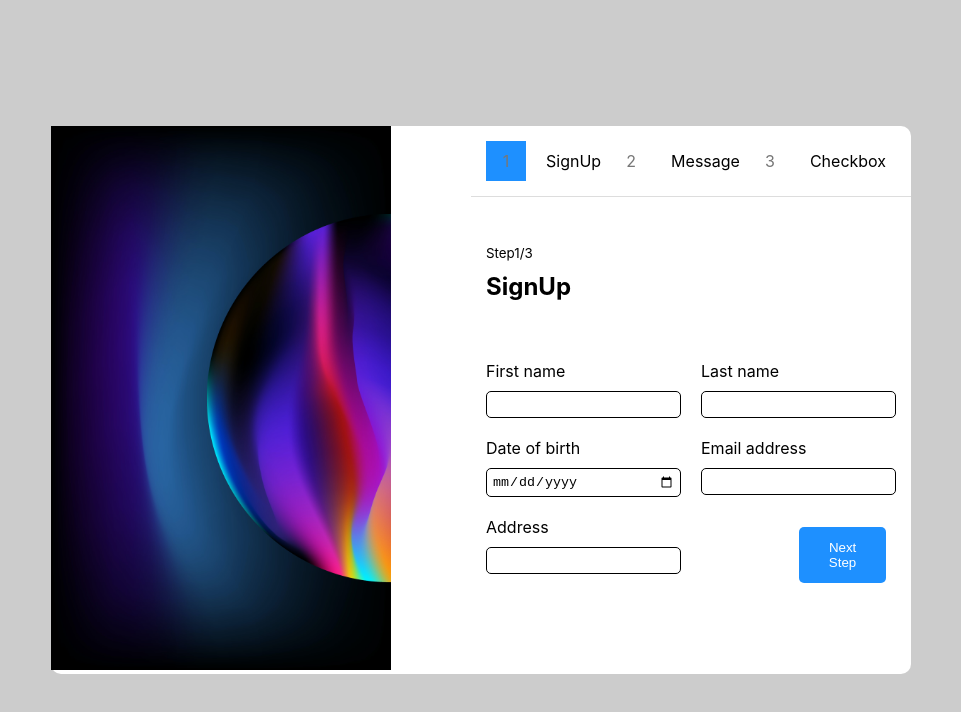
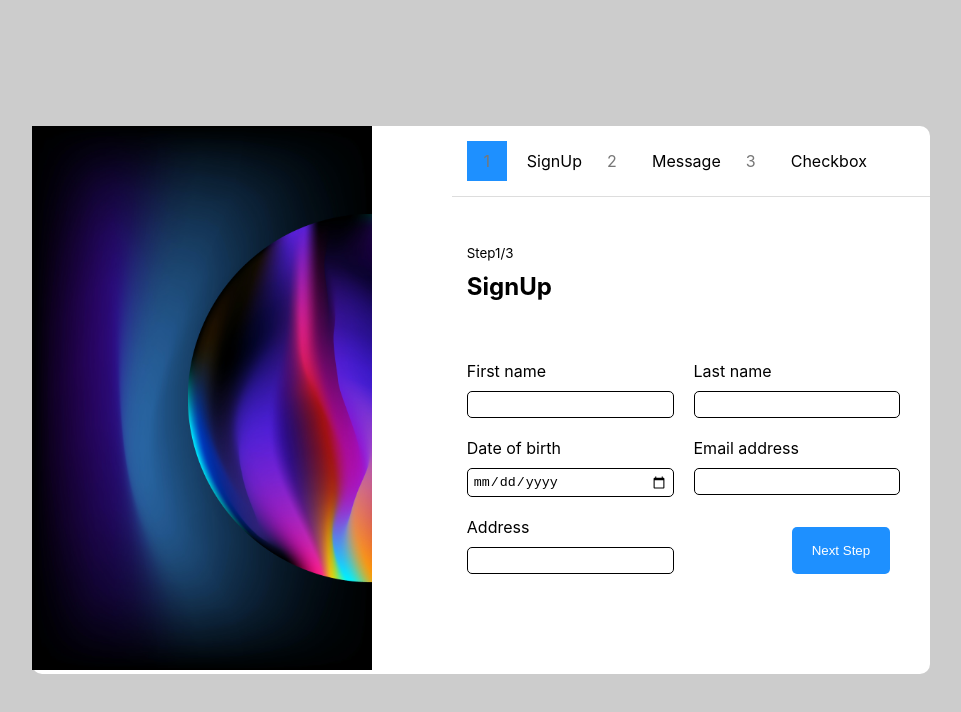
Before and after one commit to saurabhkatwal/multiStepForm, a React (Create React App) app: page / in a window 1280 px wide. Shown: the top 712 px of the page, without its empty margins (159-1120 px from the left). Built offline with nearby package versions, Linux system fonts and the light colour scheme.

Commit message:
increased size of form box

```diff
--- a/src/components/SignUpInfo.js
+++ b/src/components/SignUpInfo.js
@@ -2,6 +2,7 @@ import React, { Component } from 'react'
 import "./css/signup.css"
 import Buttons from './Buttons'
 export default class SignUpInfo extends Component {
+
   render() {
     return (
       <div className="sign-up-section">
--- a/src/components/css/form.css
+++ b/src/components/css/form.css
@@ -2,8 +2,8 @@
     display:flex;
     column-gap:80px;
     justify-content: space-between;
-    min-width: 700px;
-    max-width: 860px;
+    min-width: 800px;
+    max-width: 960px;
     background-color: #fff;
     border-radius: 10px;
 }
--- a/src/components/css/formcontent.css
+++ b/src/components/css/formcontent.css
@@ -1,3 +1,4 @@
 .form-content>div{
     padding: 15px;
+    padding-right: 30px;
 }
```
